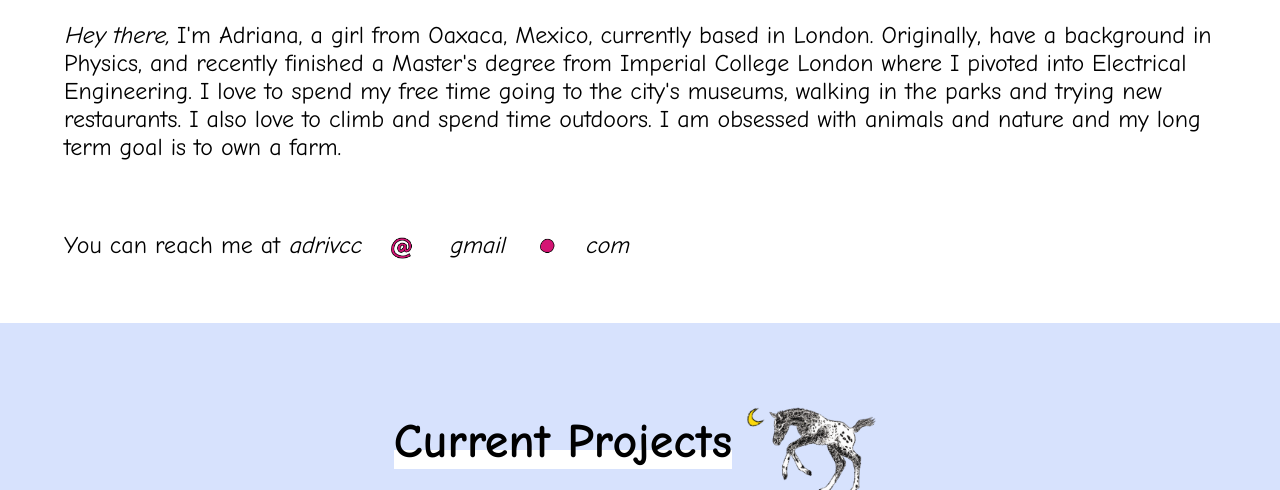
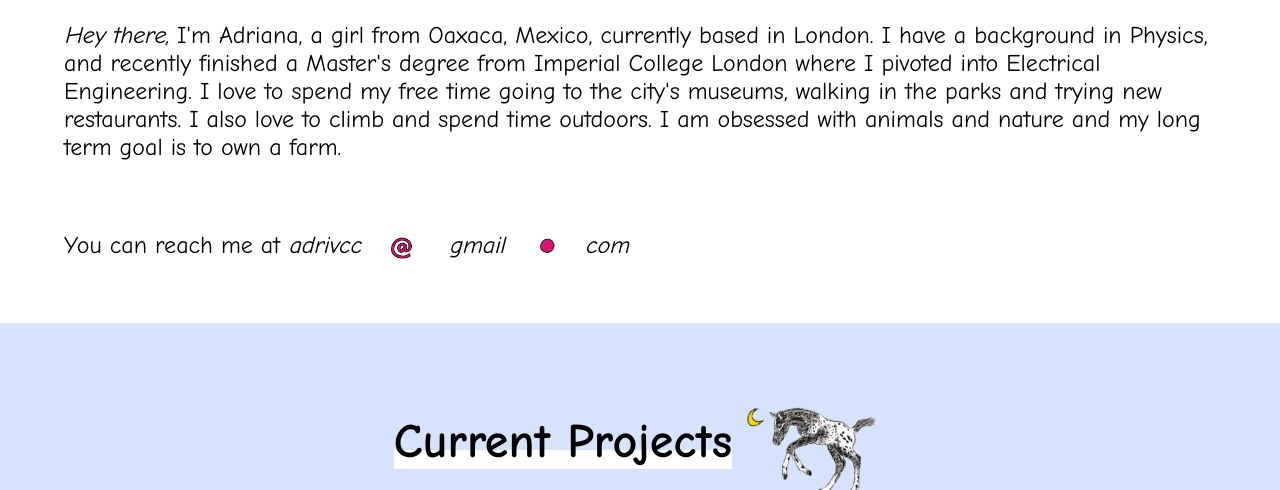
Before and after one commit to adrivcccc/portfolio, a plain HTML site: page index.html in a window 1280 px wide. Shown: the part 313-803 px from the top of the page. Drawn offline with nearby package versions, Linux system fonts and the light colour scheme.

Commit message:
Update index.html

```diff
--- a/index.html
+++ b/index.html
@@ -21,7 +21,7 @@
     <p>&nbsp;</p>
     <!-- animate this? -->
     <p class="name"><span class="highlight-blue">Adriana Vasquez</span></p>
-    <p class="intro"><i>Hey there,</i> I'm Adriana, a girl from Oaxaca, Mexico, currently based in London. Originally, have a background in
+    <p class="intro"><i>Hey there,</i> I'm Adriana, a girl from Oaxaca, Mexico, currently based in London. I have a background in
       Physics, and recently finished a Master's degree from Imperial College London where I pivoted into Electrical Engineering. I love to spend my free time going to
       the city's museums, walking in the parks and trying new
       restaurants. I also love to climb and spend time outdoors. I am obsessed with animals and nature and my
```
